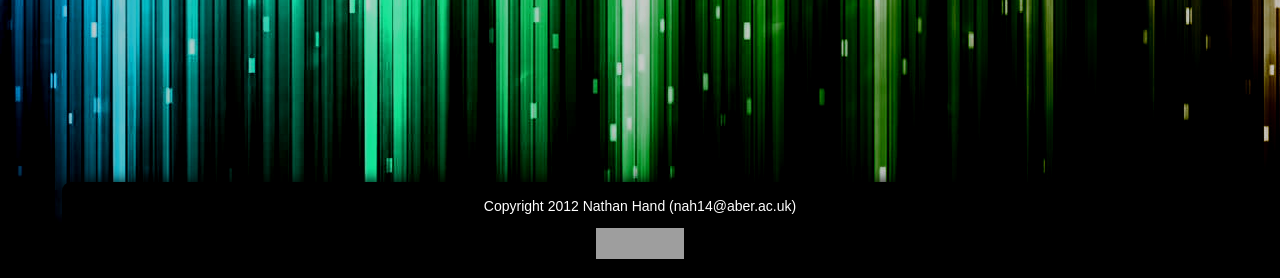
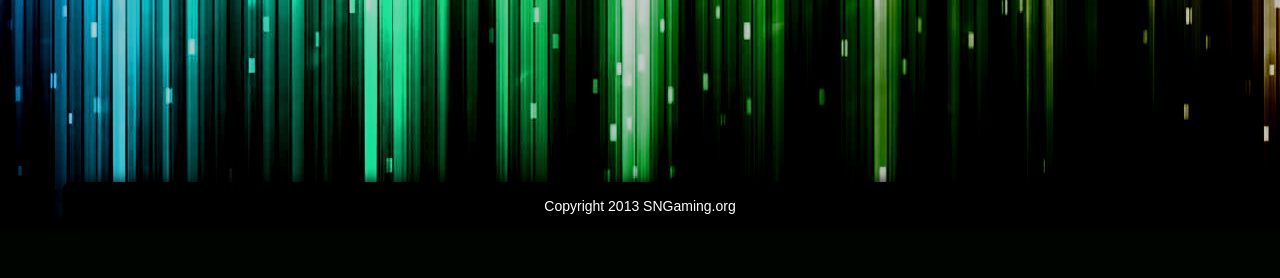
Before and after one commit to Jonzky/tttstats, a PHP site: page /index.php in a window 1280 px wide. Shown: the part 618-896 px from the top of the page. After the commit the page ends 848 px from the top, so only its background shows below. Run offline with PHP 8.4, Linux system fonts and the light colour scheme; grey boxes are pictures that could not be loaded.

Commit message:
footer updated, we don't care about validation anymore!

```diff
--- a/public_html/ttt_stats/includes/footer.php
+++ b/public_html/ttt_stats/includes/footer.php
@@ -15,9 +15,7 @@
 				</div>
 				<div class="clearfooter"></div>
 				<div id="content_box_bottom">
-				<p id="lastmodified"> Copyright 2012 Nathan Hand (nah14@aber.ac.uk)</p><p>
-    <a href="http://validator.w3.org/check?uri=referer"><img
-      src="http://www.w3.org/Icons/valid-xhtml10" alt="Valid XHTML 1.0 Transitional" height="31" width="88" /></a>
+				<p id="lastmodified"> Copyright 2013 SNGaming.org</p><p>
   </p>
 				</div>
 		</body>
```
